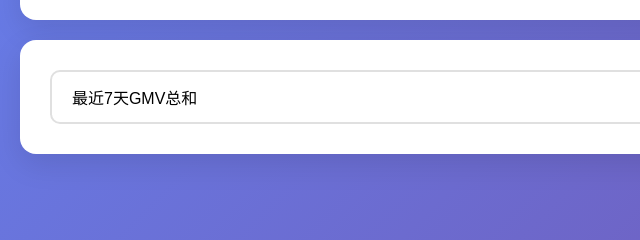
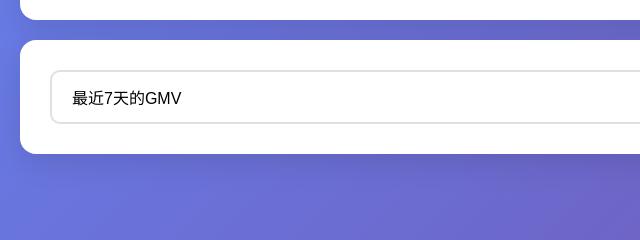
Before and after one commit to JourneytoNewland/chatBI, a plain HTML site: page frontend/index_v3.html in a window 1280 px wide. Shown: the part 140-380 px from the top of the page, 0-640 px from the left. Drawn offline with nearby package versions, Linux system fonts and the light colour scheme.

Commit message:
fix(query): update query example and add quickstart guide
- Change default query from '最近7天GMV总和' to '最近7天的GMV'
- The intent recognizer was parsing 'GMV总和' as a metric name, which doesn't exist
- Correct format: '最近7天的GMV' → recognizes 'GMV' as the metric
- Add QUICKSTART.md with troubleshooting guide
- Test confirmed: query returns full execution pipeline with MQL, SQL, and data

Query example that works:
  ✅ 最近7天的GMV
  ✅ 最近30天的订单量
  ✅ 按地区统计GMV

Co-Authored-By: Claude Sonnet 4.5 <noreply@anthropic.com>

```diff
--- a/frontend/index_v3.html
+++ b/frontend/index_v3.html
@@ -359,8 +359,8 @@
                     type="text"
                     id="queryInput"
                     class="query-input"
-                    placeholder="请输入查询，例如：最近7天GMV总和"
-                    value="最近7天GMV总和"
+                    placeholder="请输入查询，例如：最近7天的GMV"
+                    value="最近7天的GMV"
                 >
                 <button id="queryButton" class="query-button" onclick="executeQuery()">
                     🔍 查询
```
Also changed, not shown: 1 other file.
